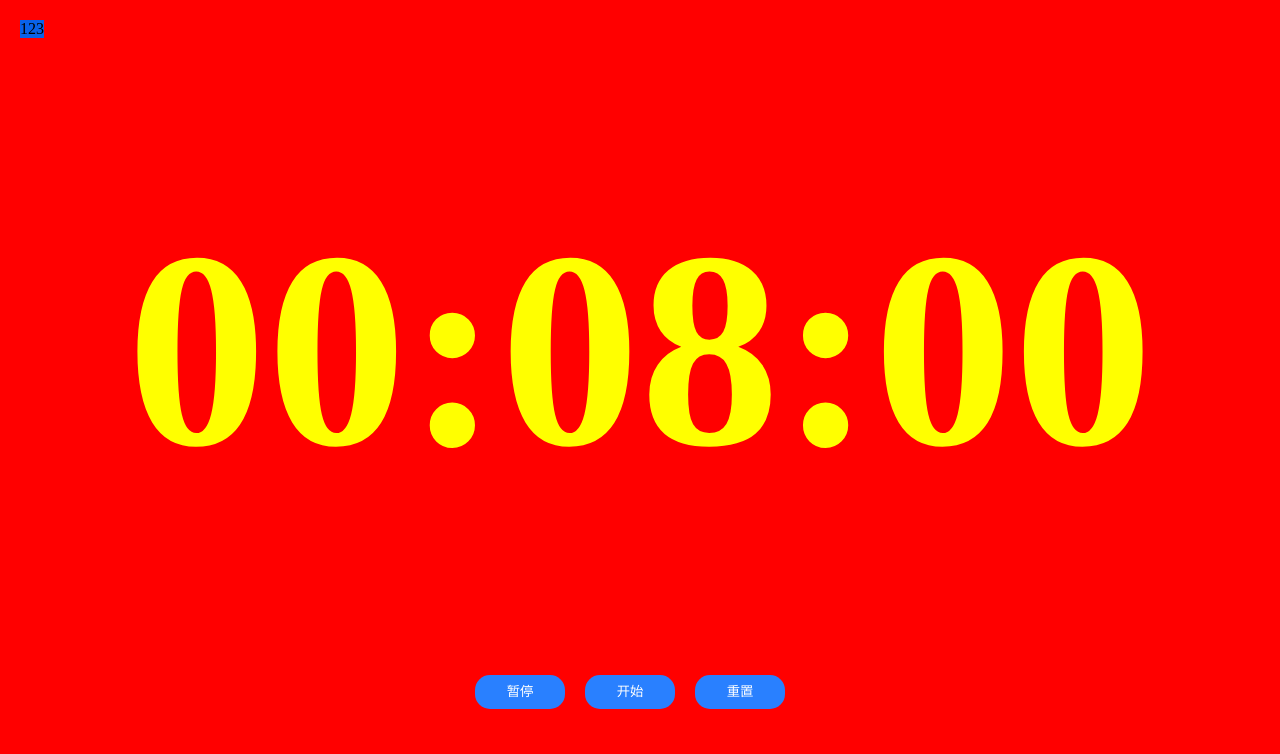
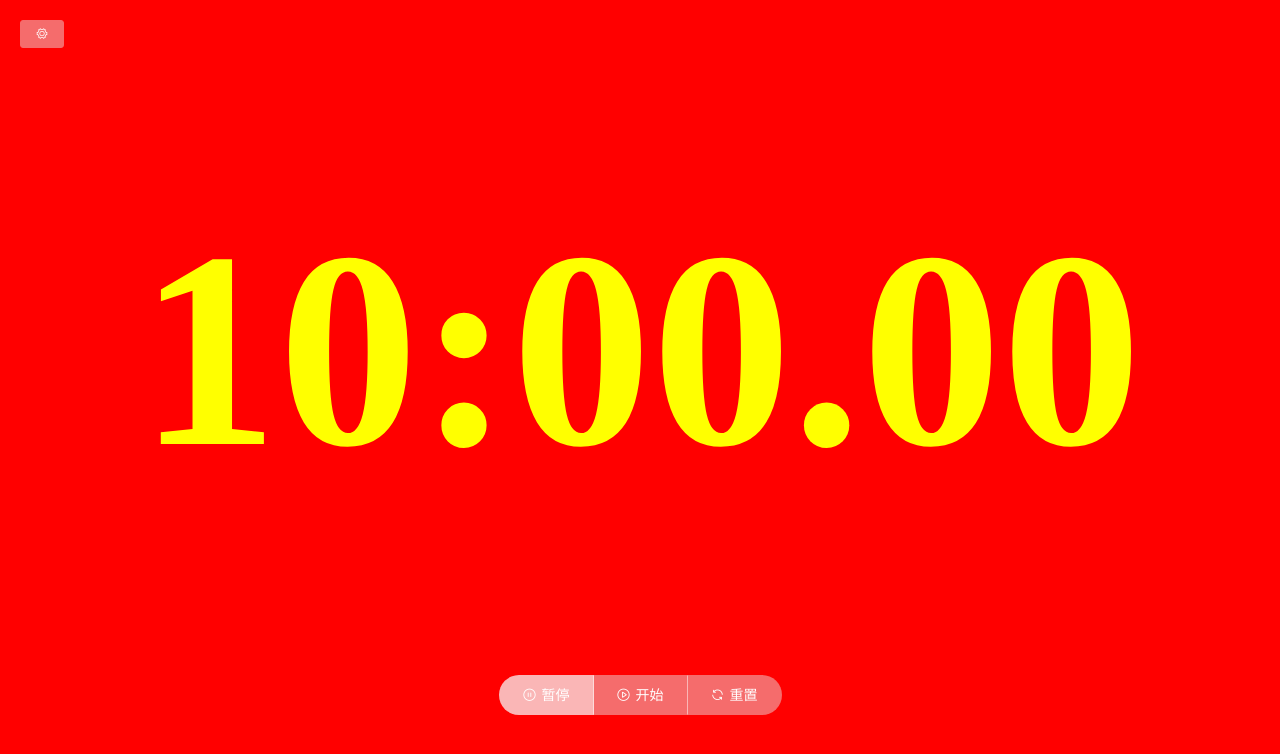
Before and after one commit to KumaStark/Vue-CountDown, a Vue app: page / in a window 1280 px wide. Shown: the top 754 px of the page. Built offline with nearby package versions, Linux system fonts and the light colour scheme.

Commit message:
控制面板完成

```diff
--- a/package.json
+++ b/package.json
@@ -8,7 +8,6 @@
     "lint": "vue-cli-service lint"
   },
   "dependencies": {
-    "core-js": "^3.6.5",
     "element-ui": "^2.13.2",
     "vue": "^2.6.11"
   },
--- a/src/App.vue
+++ b/src/App.vue
@@ -1,45 +1,176 @@
 <template>
+  <div id="counterRoot" @click="checkClickLocation('background')">
     <div class="wrapper">
-    <div id="settingPanel">123</div>
-    <h1 id="mytime">{{str}}</h1>
-    <!-- <input id="mytime" type="text" name="" value="显示时间"> -->
+      <div id="settingButton">
+        <el-button
+          type="danger"
+          size="mini"
+          icon="el-icon-setting"
+          @click="checkClickLocation('settingBtn')"
+          :disabled="is_timer_started"
+        ></el-button>
+      </div>
+      <div id="settingPanel" @click="checkClickLocation('settingPanel')">
+        <transition name="el-fade-in-linear">
+          <div v-show="showSettings" class="transition-box">
+            <el-row :gutter="10">
+              <el-col :span="8">
+                <span>小时</span>
+              </el-col>
+              <el-col :span="8">
+                <span>分钟</span>
+              </el-col>
+              <el-col :span="8">
+                <span>秒数</span>
+              </el-col>
+            </el-row>
+            <el-row :gutter="10">
+              <el-col :span="8">
+                <el-input-number v-model="default_h" @change="setDefault" controls-position="right" :min="0" :max="99"></el-input-number>
+              </el-col>
+              <el-col :span="8">
+                <el-input-number v-model="default_m" @change="setDefault" controls-position="right" :min="0" :max="59"></el-input-number>
+              </el-col>
+              <el-col :span="8">
+                <el-input-number v-model="default_s" @change="setDefault" controls-position="right" :min="0" :max="59"></el-input-number>
+              </el-col>
+            </el-row>
+            <el-row :gutter="10" justify="space-between">
+              <el-col :span="12">
+                <el-button
+                  class="preset-button"
+                  type="danger"
+                  icon="el-icon-data-board"
+                  @click="preset1"
+                >述职论文</el-button>
+              </el-col>
+              <el-col :span="12">
+                <el-button
+                  class="preset-button"
+                  type="danger"
+                  icon="el-icon-s-comment"
+                  @click="preset2"
+                >抽题答辩</el-button>
+              </el-col>
+            </el-row>
+          </div>
+        </transition>
+      </div>
+      <h1 id="counterString">{{ time_str }}</h1>
       <div id="controlPanel">
-      <button id="stop" name="button" @click="stop">暂停</button>
-      <button id="start" name="button" @click="start">开始</button>
-      <button id="reset" name="button" @click="reset">重置</button>
+        <el-button-group>
+          <el-button
+            type="danger"
+            round
+            @click="pause"
+            icon="el-icon-video-pause"
+            :disabled="sw_pause"
+          >暂停</el-button>
+          <el-button
+            type="danger"
+            round
+            @click="start"
+            icon="el-icon-video-play"
+            :disabled="sw_start"
+          >开始</el-button>
+          <el-button
+            type="danger"
+            round
+            @click="reset"
+            icon="el-icon-refresh"
+            :disabled="sw_reset"
+          >重置</el-button>
+        </el-button-group>
+      </div>
     </div>
   </div>
 </template>
 <script>
+document.title = "计时器";
 export default {
   data() {
     return {
+      showSettings: false,
       default_h: 0,
-      default_m: 8,
+      default_m: 10,
       default_s: 0,
       default_ms: 0,
       h: 0,
       m: 0,
       s: 0,
       ms: 0,
-      time: "Timer",
+      timer_container: "TimerContainer",
+      sw_start: false,
+      sw_pause: true,
+      sw_reset: false,
+      is_timer_started: false,
+      timeup_notifier: new Audio("./notify.wav"),
     };
   },
   computed: {
-    str() {
-      let nowTime =
+    time_str() {
+      let check_time_remain = this.h + this.m + this.s + this.ms;
+      if (check_time_remain > 0 && this.h > 0) {
+        return (
           this.toDub(this.h) +
           ":" +
           this.toDub(this.m) +
           ":" +
+          this.toDub(this.s)
+        );
+      } else if (check_time_remain > 0) {
+        return (
+          this.toDub(this.m) +
+          ":" +
           this.toDub(this.s) +
-        ""; /*+this.toDubms(this.ms)+"毫秒"*/
-      return nowTime;
+          "." +
+          this.toDub(this.ms)
+        );
+        // this.toDubms(this.ms);
+      } else {
+        this.pause();
+        this.timeup_notifier.play();
+        return "计时结束";
+      }
+    },
+  },
+  watch: {
+    is_timer_started: {
+      handler(newValue) {
+        this.sw_pause = !newValue;
+        this.sw_start = newValue;
+        this.showSettings = false;
+      },
+      immediate: true,
     },
   },
   methods: {
-    check() {
-      // 检查倒计时是是否结束
+    preset1() {
+      this.default_h = 0;
+      this.default_m = 10;
+      this.default_s = 0;
+      this.default_ms = 0;
+      this.setDefault();
+      this.showSettings = false;
+      this.start();
+    },
+    preset2() {
+      this.default_h = 0;
+      this.default_m = 15;
+      this.default_s = 0;
+      this.default_ms = 0;
+      this.setDefault();
+      this.showSettings = false;
+      this.start();
+    },
+    checkClickLocation(clickFrom) {
+      event.stopPropagation(); // 阻止点击穿透
+      if (clickFrom == "settingBtn") {
+        this.showSettings = !this.showSettings;
+      } else if (clickFrom == "background") {
+        this.showSettings = false;
+      }
+      // console.log("clickFrom", clickFrom);
     },
     setDefault() {
       this.h = this.default_h;
@@ -49,9 +180,9 @@ export default {
     },
     timer() {
       // 定义计时函数
-      this.ms = this.ms - 50; //毫秒
+      this.ms = this.ms - 1; //毫秒
       if (this.ms < 0) {
-        this.ms = 950;
+        this.ms = 95;
         this.s = this.s - 1; //秒
       }
       if (this.s < 0) {
@@ -63,23 +194,22 @@ export default {
         this.h = this.h - 1; //小时
       }
     },
-
     reset() {
       //重置
-      clearInterval(this.time);
+      this.is_timer_started = false;
+      clearInterval(this.timer_container);
       this.setDefault();
     },
-
     start() {
       //开始
-      this.time = setInterval(this.timer, 50);
+      this.is_timer_started = true;
+      this.timer_container = setInterval(this.timer, 10);
     },
-
-    stop() {
+    pause() {
       //暂停
-      clearInterval(this.time);
+      this.is_timer_started = false;
+      clearInterval(this.timer_container);
     },
-
     toDub(n) {
       //补0操作
       if (n < 10) {
@@ -88,33 +218,46 @@ export default {
         return "" + n;
       }
     },
-
     toDubms(n) {
       //给毫秒补0操作
       if (n < 10) {
         return "00" + n;
+      } else if (n < 100) {
+        return "0" + n;
       } else {
-        return "0" + n;
+        return n;
       }
     },
   },
-  // 实例创建完成后调用，此阶段完成了数据的观测等，但尚未挂载，$el 还不可用。需要初始化处理一些数据时会比较有用
   created: function () {
-    console.log("Init Timer Settings ...");
     this.setDefault();
-    console.log("Finished!");
   },
 };
 </script>
 <style>
-#settingPanel {
-  background-color: #0962e9;
+#counterRoot {
   position: fixed;
-  top:20px;
-  left:20px;
+  top: 0px;
+  left: 0px;
+  width: 100%;
+  height: 100%;
+}
+#settingButton {
+  position: fixed;
+  top: 20px;
+  left: 20px;
 }
 
-#mytime {
+#settingPanel {
+  position: fixed;
+  display: flex;
+  margin-top: 20px;
+  height: 100px;
+  top: 20px;
+  left: 60px;
+}
+
+#counterString {
   background: red;
   color: yellow;
   display: block;
@@ -129,29 +272,33 @@ export default {
 body {
   background-color: red;
 }
-button {
-  width: 90px;
-  padding: 0 20px;
-  background-color: #2980ff;
-  border: none;
-  height: 34px;
-  border-color: #2980ff;
+.el-input-number {
+  width: 100px !important;
+}
+.preset-button {
+  width: 100%;
+}
+.transition-box {
+  margin-bottom: 10px;
+  width: 360px;
+  height: 160px;
+  border-radius: 4px;
+  background-color: #409eff;
+  text-align: center;
   color: #fff;
-  cursor: pointer;
-  line-height: 34px;
-  outline: none;
-  -webkit-border-radius: 15px;
-  -moz-border-radius: 15px;
-  /* Old Firefox */
-  border-radius: 15px;
-  -webkit-transition: all 0.15s ease;
-  -moz-transition: all 0.15s ease;
-  -o-transition: all 0.15s ease;
-  -ms-transition: all 0.15s ease;
-  transition: all 0.15s ease;
+  padding: 20px;
+  box-sizing: border-box;
   margin-right: 20px;
 }
-button:hover {
-  background-color: #0962e9;
+
+.el-row {
+  margin-bottom: 10px;
+}
+:last-child {
+  margin-bottom: 0;
+}
+
+.el-col {
+  border-radius: 4px;
 }
 </style>
--- a/src/main.js
+++ b/src/main.js
@@ -3,7 +3,7 @@ import App from './App.vue';
 import ElementUI from 'element-ui';
 import 'element-ui/lib/theme-chalk/index.css';
 
-Vue.config.productionTip = true;
+Vue.config.productionTip = false;
 Vue.use(ElementUI);
 
 new Vue({
```
Also changed, not shown: 2 other files (tests, documents, lock files or other folders). Lines whose indentation alone changed are shown as unchanged.
